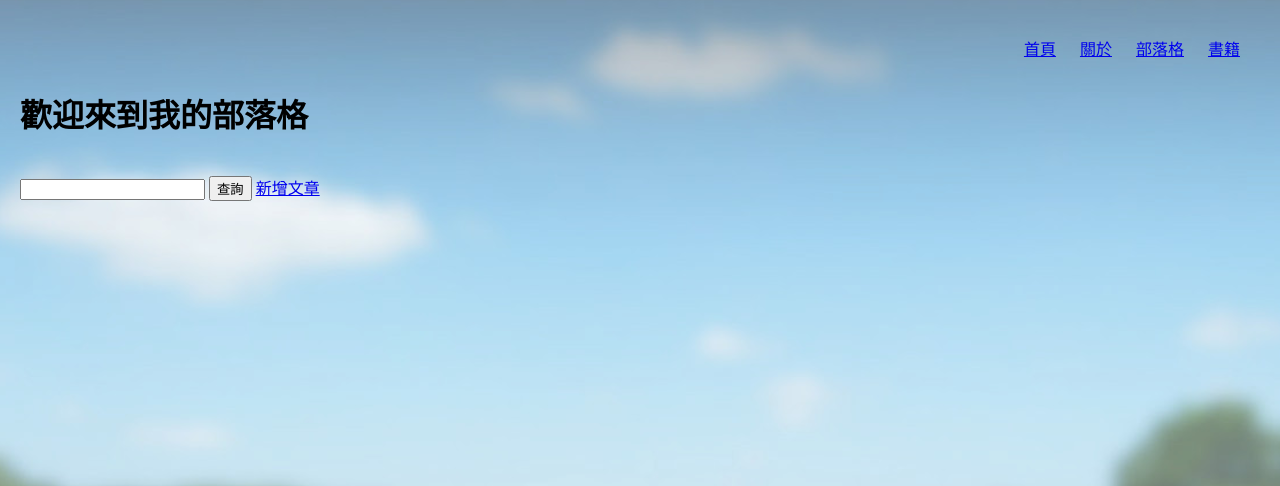
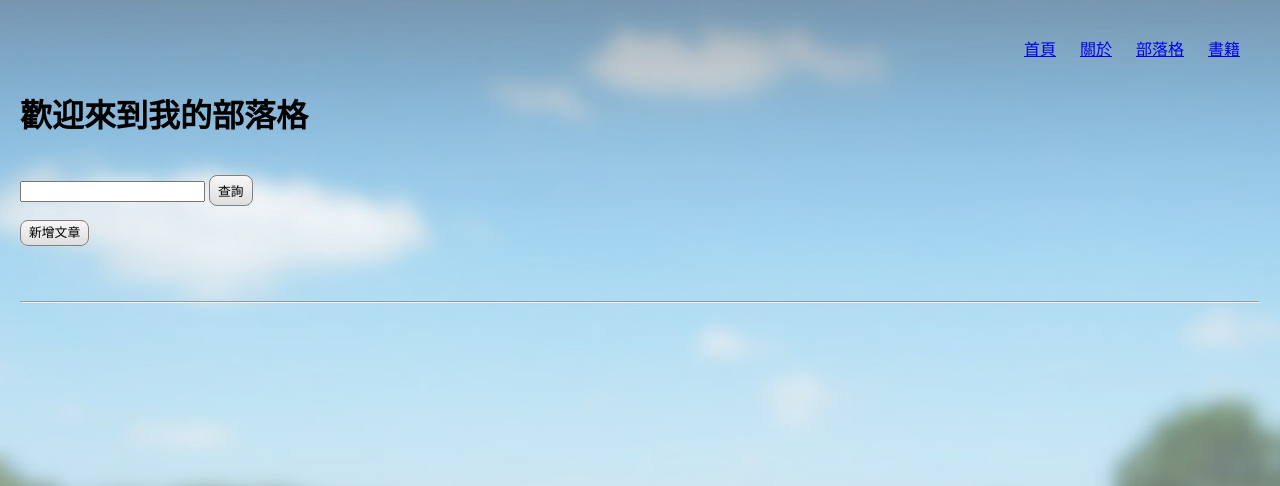
Before and after one commit to zxmn147/blog, a Django app: page /article/ in a window 1280 px wide. Shown: the top 486 px of the page. Run offline with Django 3.2, Linux system fonts and the light colour scheme; data that the repository does not hold is empty.

Commit message:
9(練2）

```diff
--- a/blog/article/forms.py
+++ b/blog/article/forms.py
@@ -1,5 +1,5 @@
 from django import forms
-from article.models import Article
+from article.models import Article, Comment
 
 class ArticleForm(forms.ModelForm):
     title = forms.CharField(label='標題', max_length=128)
--- a/blog/article/templates/article/article.html
+++ b/blog/article/templates/article/article.html
@@ -12,17 +12,17 @@
 <h1>歡迎來到我的部落格</h1>
 {% include 'main/messages.html' %}
 <br>
-<form class="inline" action="{% url 'article:articleSearch' %}">
+<form class="inlineBlock" action="{% url 'article:articleSearch' %}">
 	<input type="text" name="searchTerm">
-	<input type="submit" value="查詢">
+	<input class="btn" type="submit" value="查詢">
 </form>
-<a class="inline" href="{% url 'article:articleCreate' %}">新增文章</a>
-<br>
+<p><a class="btn" href="{% url 'article:articleCreate' %}">新增文章</a></p>
+<br><br><hr>
 {% for items in itemArray %}
 	{% for item in items %}
 		{% if forloop.first %}
-		<h3 class="inline"><a href="{% url 'article:articleRead' item.id %}">{{ item.title }}</a></h3>
-		<form class="inline" method="post" action="{% url 'article:articleDelete' item.id %}">
+		<h3 class="inlineBlock"><a href="{% url 'article:articleRead' item.id %}">{{ item.title }}</a></h3>
+		<form class="inlineBlock" method="post" action="{% url 'article:articleDelete' item.id %}">
 			{% csrf_token %}
 			<input type="submit" value="刪除">
 		</form>
--- a/blog/article/templates/article/articleCreateUpdate.html
+++ b/blog/article/templates/article/articleCreateUpdate.html
@@ -19,7 +19,7 @@
 	<table>
 		{{ articleForm.as_table }}
 	</table>
-	<input type="submit" value="送出">
+	<input class="btn" type="submit" value="送出">
 	<a class="btn" href="{% url 'article:article' %}">放棄</a>
 </form>
 </body>
--- a/blog/article/urls.py
+++ b/blog/article/urls.py
@@ -8,5 +8,9 @@ urlpatterns = [
     url(r'^articleDelete/(?P<articleId>[0-9]+)/$', views.articleDelete, name='articleDelete'),
     url(r'^articleSearch/$', views.articleSearch, name='articleSearch'),
     url(r'^commentCreate/(?P<articleId>[0-9]+)/$', views.commentCreate, name='commentCreate'),
+    url(r'^articleLike/(?P<articleId>[0-9]+)/$', views.articleLike, name='articleLike'),
+   # url(r'^commentUpdate/(?P<commentId>[0-9]+)/$', views.commentUpdate, name='commentUpdate'),
+    url(r'^commentDelete/(?P<commentId>[0-9]+)/$', views.commentDelete, name='commentDelete'),
+
 
 ]
--- a/blog/article/views.py
+++ b/blog/article/views.py
@@ -5,6 +5,8 @@ from django.db.models.query_utils import Q
 
 from article.models import Article, Comment
 from article.forms import ArticleForm
+
+
 
 def article(request):
     '''
@@ -29,6 +31,7 @@ def articleCreate(request):
     '''
     template = 'article/articleCreateUpdate.html'
     if request.method == 'GET':
+        print(ArticleForm())
         return render(request, template, {'articleForm':ArticleForm()})
     # POST
     articleForm = ArticleForm(request.POST)
@@ -38,9 +41,12 @@ def articleCreate(request):
     messages.success(request, '文章已新增')
     return redirect('article:article')
     # Or try this at the last line: return article(request)
+
+
 def articleRead(request, articleId):
     '''
     Read an article
+        items.extend(list(Comment.ob
         1. Get the "article" instance; redirect to the 404 page if not found
         2. Render the articleRead template with article instance and its
         associated comments
@@ -51,6 +57,8 @@ def articleRead(request, articleId):
         'comments': Comment.objects.filter(article=articleToRead)
     }
     return render(request, 'article/articleRead.html', context)
+
+
 def articleUpdate(request, articleId):
     '''
     Update the article instance:
@@ -71,6 +79,8 @@ def articleUpdate(request, articleId):
     articleForm.save()
     messages.success(request, '文章已修改')
     return redirect('article:articleRead', articleId=articleId)
+
+
 def articleDelete(request, articleId):
     '''
     Delete the article instance:
@@ -84,6 +94,8 @@ def articleDelete(request, articleId):
     articleToDelete.delete()
     messages.success(request, '文章已刪除')
     return redirect('article:article')
+
+
 def articleSearch(request):
     '''
     Search for articles:
@@ -95,6 +107,8 @@ def articleSearch(request):
                                       Q(content__icontains=searchTerm))
     context = {'articles':articles, 'searchTerm':searchTerm}
     return render(request, 'article/articleSearch.html', context)
+
+
 def commentCreate(request, articleId):
     '''
     Read an article
@@ -107,7 +121,36 @@ def commentCreate(request, articleId):
         return articleRead(request, articleToComment.id )
     # POST
     content = request.POST.get('comment')
-
+    articleId=articleId
     if content:
         Comment.objects.create(article=articleToComment, content=content)
         return redirect ('article:articleRead', articleId=articleId)
+
+
+def articleLike(request, articleId):
+    '''
+    Read an article
+        1. Get the "article" instance; redirect to the 404 page if not found
+        2. Render the articleRead template with article instance and its
+        associated comments
+    '''
+    articleToLike=get_object_or_404(Article, id=articleId)
+    articleToLike.likes +=1
+    articleToLike.save()
+    return redirect ('article:articleRead', articleId=articleId)
+
+#def commentUpdate(request, commentId):
+    #commentToUpdate = get_object_or_404(Comment, id=commentId)
+    #template = 'article/articleRead.html'
+    #if request.method == 'GET':
+        #return render(request, template, {'article':commentToUpdate})
+    # POST
+def commentDelete(request, commentId):
+
+    if request.method == 'GET':
+        return articleRead(request)
+    #post
+    commentToDelete= get_object_or_404(Comment, id=commentId)
+    commentToDelete.delete()
+    messages.success(request, '留言已刪除')
+    return redirect('article:articleRead', articleId=commentToDelete.article.id)
--- a/blog/populate/article.py
+++ b/blog/populate/article.py
@@ -1,6 +1,6 @@
 from populate import base
 from article.models import Article, Comment
-import random
+
 
 def populate():
     print('Populating Article and Comment...', end='')
@@ -13,7 +13,7 @@ def populate():
         article.title = title
         for j in range(20):
             article.content += title + '\n'
-        article.likes = random.randint(0, 10)
+        article.likes = 0
         article.save()
         for comment in comments:
             Comment.objects.create(article=article, content=comment)
```
Also changed, not shown: blog/article/templates/article/articleRead.html (+11 -0 lines).
